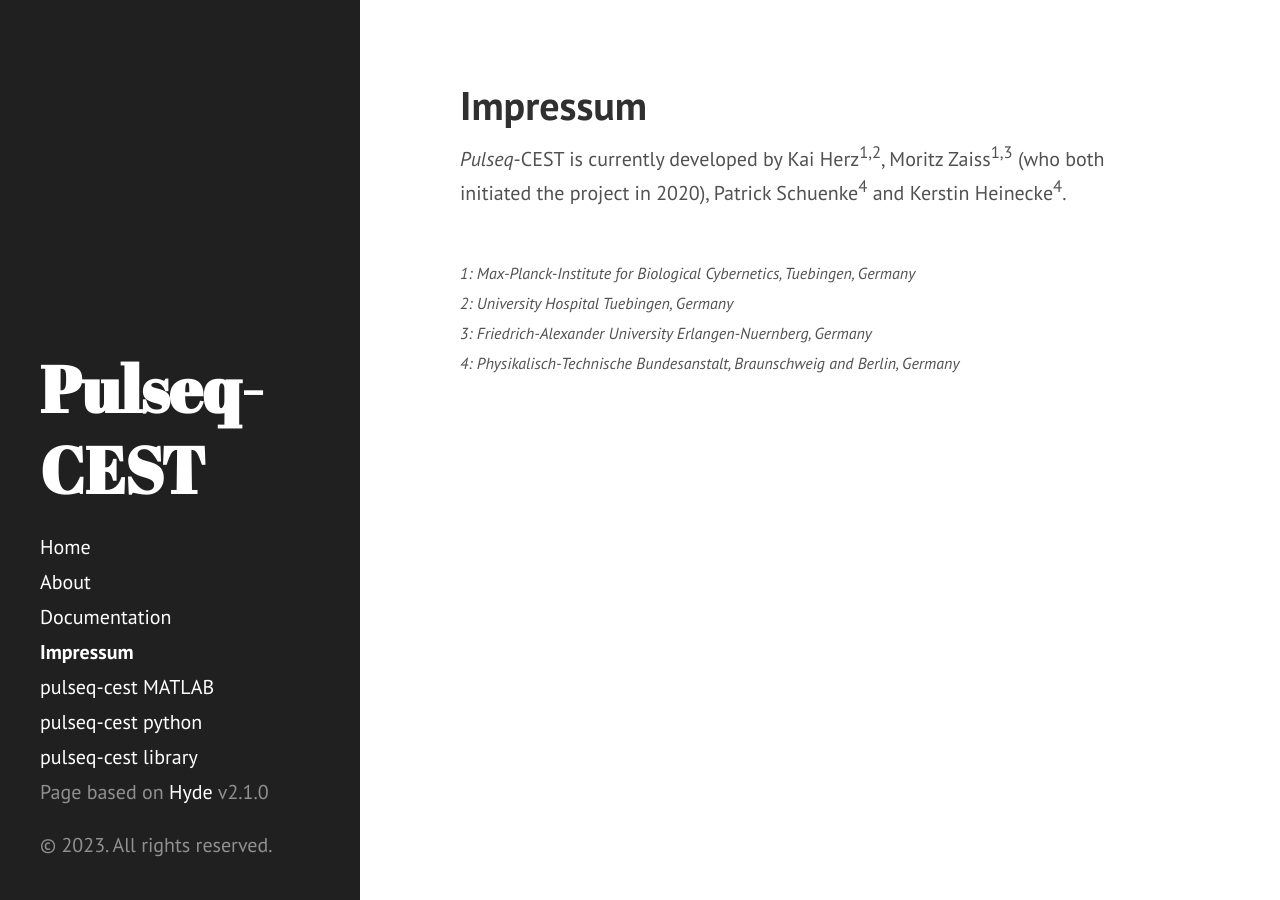
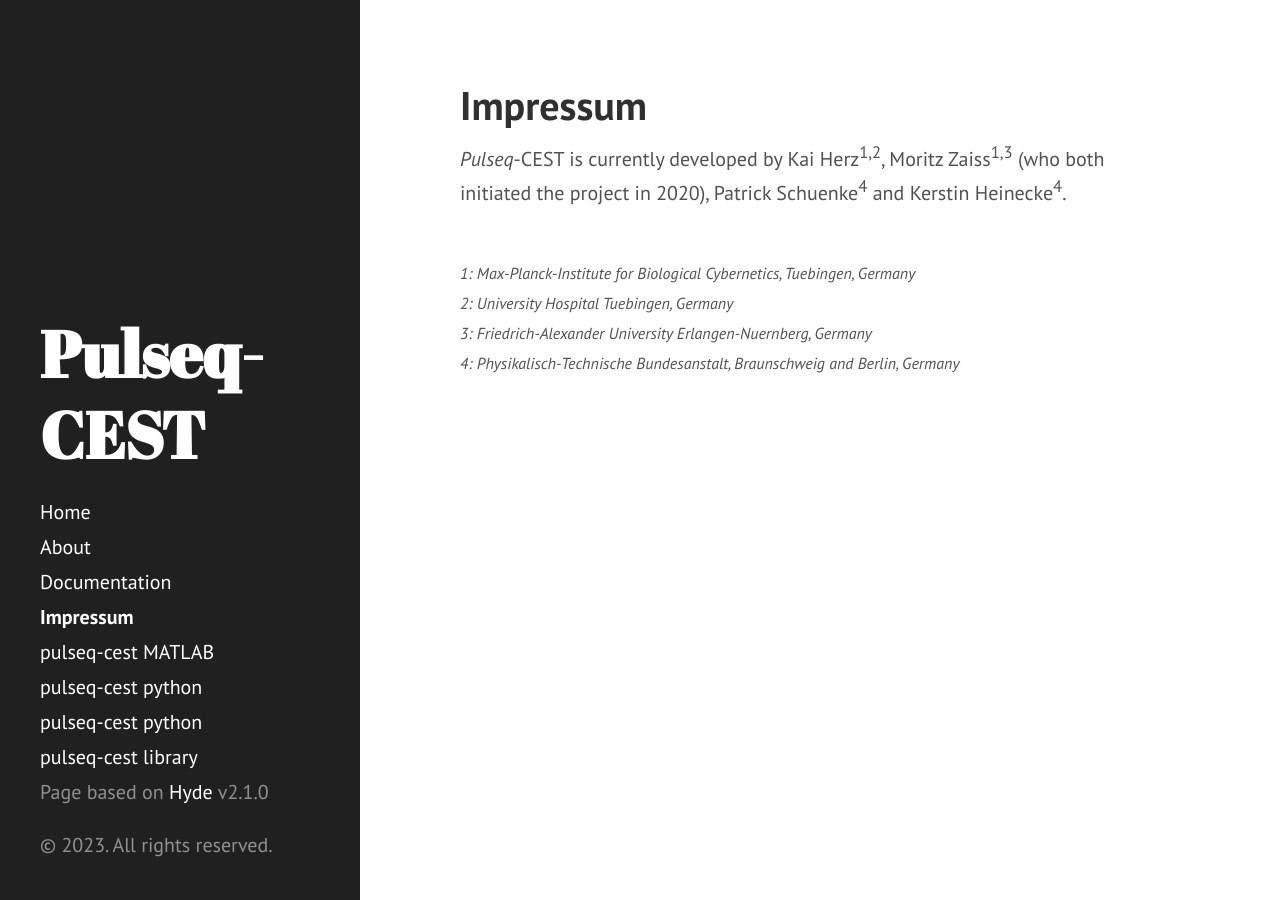
Before and after one commit to pulseq-cest/pulseq-cest.github.io, a Jekyll site: the page built from impressum.md, in a window 1280 px wide. Built offline with Jekyll 4.4.1, drawn with Linux system fonts in a browser that asks for light colours.

Commit message:
Update sidebar.html

```diff
--- a/_includes/sidebar.html
+++ b/_includes/sidebar.html
@@ -28,6 +28,7 @@
 
       <a class="sidebar-nav-item" href="{{ site.github.matlab }}">pulseq-cest MATLAB </a>
       <a class="sidebar-nav-item" href="{{ site.github.python }}">pulseq-cest python</a>
+      <a class="sidebar-nav-item" href="{{ site.github.python_compiled }}">pulseq-cest python</a>
       <a class="sidebar-nav-item" href="{{ site.github.library }}">pulseq-cest library</a>
       <span class="sidebar-nav-item">Page based on <a href="https://hyde.getpoole.com/">Hyde</a> v{{ site.version }}</span>
     </nav>
```
